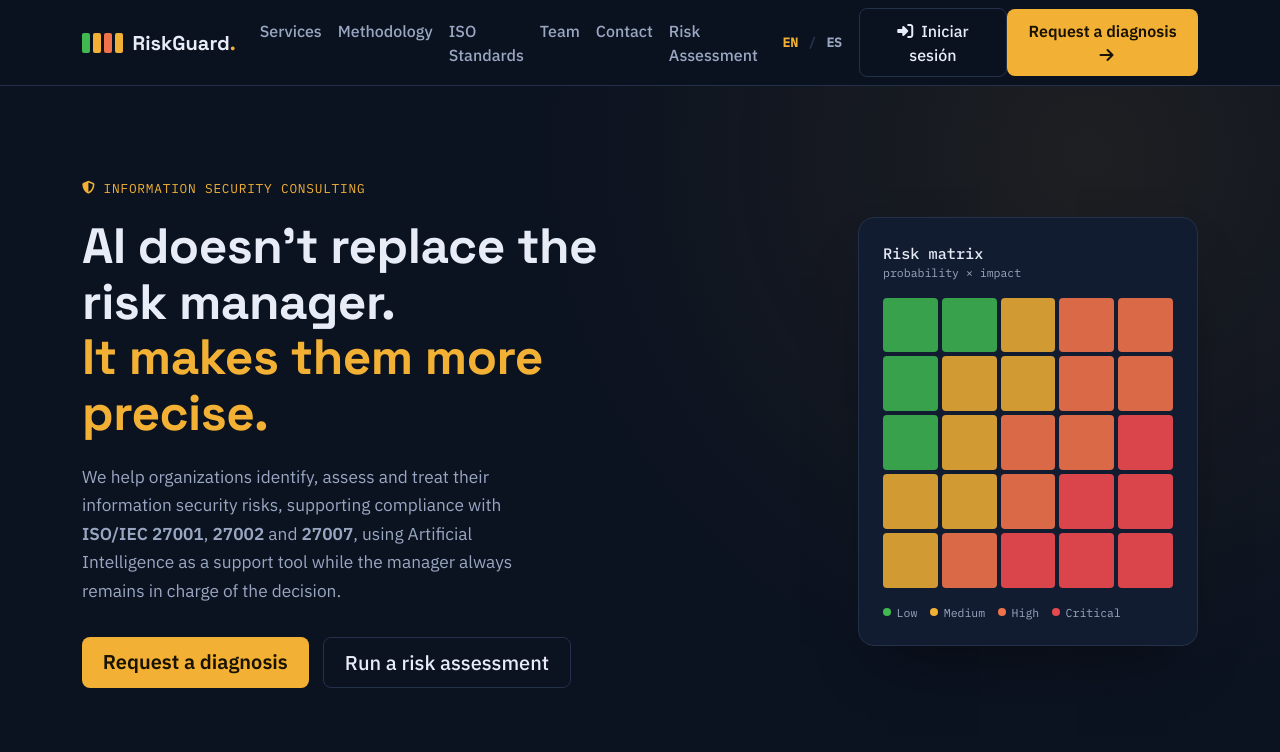
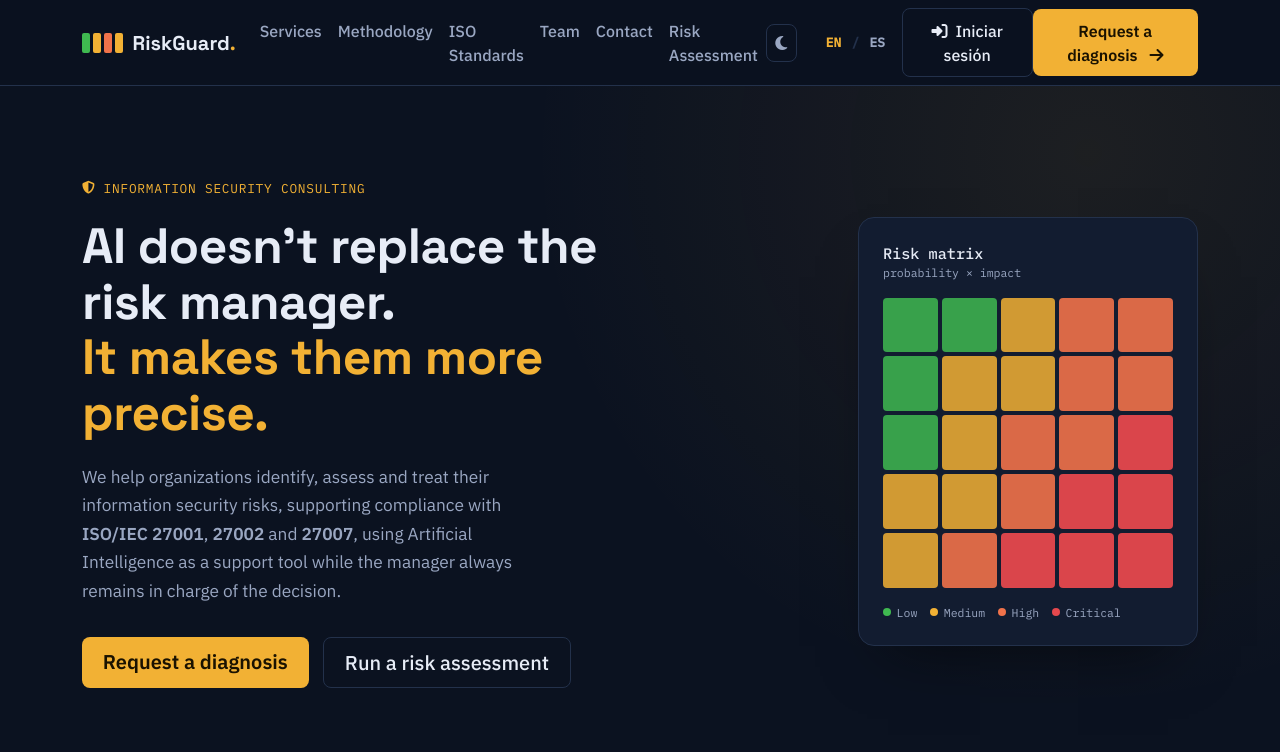
Before and after one commit to HermannOG/RiskGuard, a PHP site: page /index.php in a window 1280 px wide. Shown: the top 752 px of the page. Run offline with PHP 8.4, Linux system fonts and the light colour scheme.

Commit message:
Agregar modo claro/oscuro con boton toggle y localStorage

```diff
--- a/assets/css/estilos.css
+++ b/assets/css/estilos.css
@@ -424,3 +424,40 @@ a:focus-visible, button:focus-visible, input:focus-visible, textarea:focus-visib
 @media (prefers-reduced-motion: reduce){
   *{ animation: none !important; transition: none !important; }
 }
+
+/* ===== MODO CLARO (día) ===== */
+[data-theme="light"]{
+  --bg:          #F4F6FB;
+  --surface:     #FFFFFF;
+  --surface-alt: #EDF1F8;
+  --border:      #D7DEEA;
+  --text:        #14203A;
+  --text-muted:  #5A6B8C;
+}
+[data-theme="light"] .site-nav{
+  background: rgba(244, 246, 251, 0.85);
+}
+
+/* Botón de cambio de tema */
+.theme-toggle{
+  background: transparent;
+  border: 1px solid var(--border);
+  color: var(--text-muted);
+  border-radius: 8px;
+  width: 38px;
+  height: 38px;
+  display: inline-flex;
+  align-items: center;
+  justify-content: center;
+  cursor: pointer;
+  transition: border-color 0.15s ease, color 0.15s ease;
+  margin-right: 0.75rem;
+}
+.theme-toggle:hover{
+  border-color: var(--risk-mid);
+  color: var(--text);
+}
+.theme-icon-light{ display: none; }
+.theme-icon-dark{ display: inline; }
+[data-theme="light"] .theme-icon-light{ display: inline; }
+[data-theme="light"] .theme-icon-dark{ display: none; }
--- /dev/null
+++ b/assets/js/theme.js
@@ -0,0 +1,16 @@
+(function () {
+  "use strict";
+  var btn = document.getElementById('theme-toggle');
+  if (!btn) return;
+
+  btn.addEventListener('click', function () {
+    var isLight = document.documentElement.getAttribute('data-theme') === 'light';
+    if (isLight) {
+      document.documentElement.removeAttribute('data-theme');
+      localStorage.setItem('riskguard-theme', 'dark');
+    } else {
+      document.documentElement.setAttribute('data-theme', 'light');
+      localStorage.setItem('riskguard-theme', 'light');
+    }
+  });
+})();
--- a/includes/footer.php
+++ b/includes/footer.php
@@ -49,5 +49,6 @@
     </footer>
 
     <script src="assets/js/bootstrap.bundle.min.js"></script>
+    <script src="assets/js/theme.js"></script>
 </body>
 </html>
--- a/includes/header.php
+++ b/includes/header.php
@@ -8,6 +8,14 @@ $pageTitle = isset($pageTitleKey) ? t($pageTitleKey) : null;
 <html lang="<?php echo $LANG; ?>">
 <head>
     <meta charset="UTF-8">
+    <script>
+      (function() {
+        var saved = localStorage.getItem('riskguard-theme');
+        if (saved === 'light') {
+          document.documentElement.setAttribute('data-theme', 'light');
+        }
+      })();
+    </script>
     <meta name="viewport" content="width=device-width, initial-scale=1">
     <title><?php echo isset($pageTitle) ? $pageTitle . ' | RiskGuard Consulting' : 'RiskGuard Consulting — Gestión de Riesgos e ISO 27001'; ?></title>
     <meta name="description" content="<?php echo t('meta.description'); ?>">
--- a/includes/navbar.php
+++ b/includes/navbar.php
@@ -26,7 +26,10 @@
                     <li class="nav-item"><a class="nav-link" href="index.php#contacto"><?php echo t('nav.contacto'); ?></a></li>
                     <li class="nav-item"><a class="nav-link" href="evaluacion-riesgos.php"><?php echo t('nav.evaluacion'); ?></a></li>
                 </ul>
-
+                <button id="theme-toggle" type="button" class="theme-toggle" aria-label="Cambiar modo día/noche">
+                    <i class="fa-solid fa-sun theme-icon-light"></i>
+                    <i class="fa-solid fa-moon theme-icon-dark"></i>
+                </button>
                 <div class="lang-switch" role="group" aria-label="Language / Idioma">
                     <a href="<?php echo htmlspecialchars(langSwitchUrl('en')); ?>" class="lang-switch-option<?php echo $LANG === 'en' ? ' active' : ''; ?>">EN</a>
                     <span class="lang-switch-sep">/</span>
```
